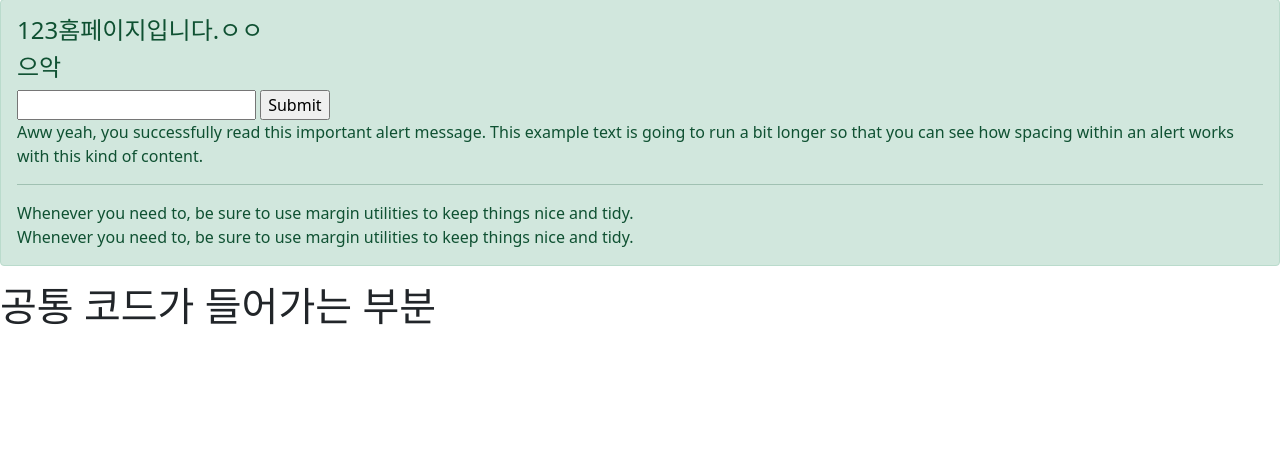
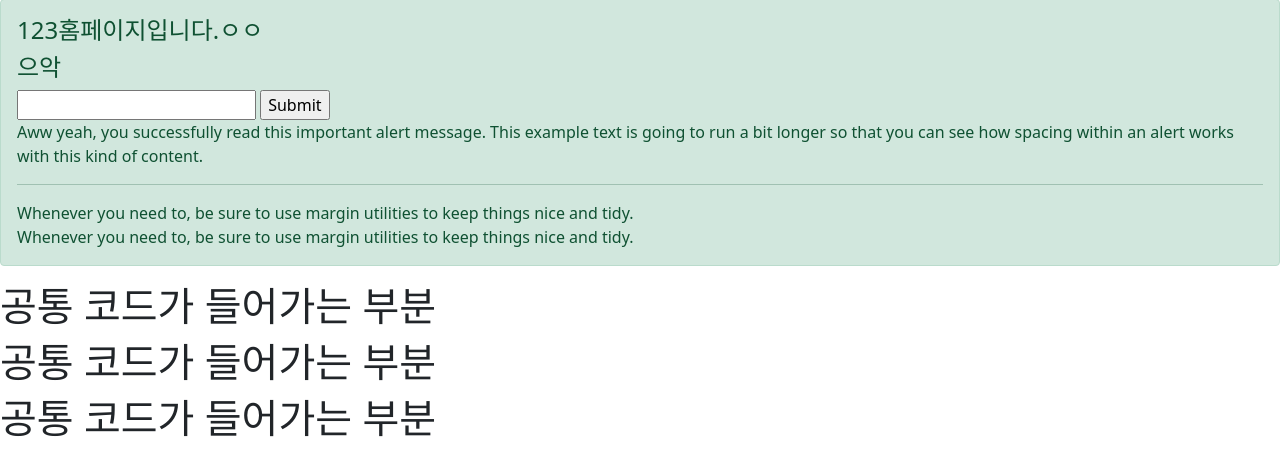
Before and after one commit to skku-arspraxia/arspraxia, a Django app: page / in a window 1280 px wide. Shown: the part 57-533 px from the top of the page. Run offline with Django 4.2, Linux system fonts and the light colour scheme; data that the repository does not hold is empty.

Commit message:
test_base

```diff
--- a/myapp/templates/base.html
+++ b/myapp/templates/base.html
@@ -41,5 +41,7 @@
     {% endblock %}
 
     <h1>공통 코드가 들어가는 부분</h1>
+    <h1>공통 코드가 들어가는 부분</h1>
+    <h1>공통 코드가 들어가는 부분</h1>
 </body>
 </html>
```
